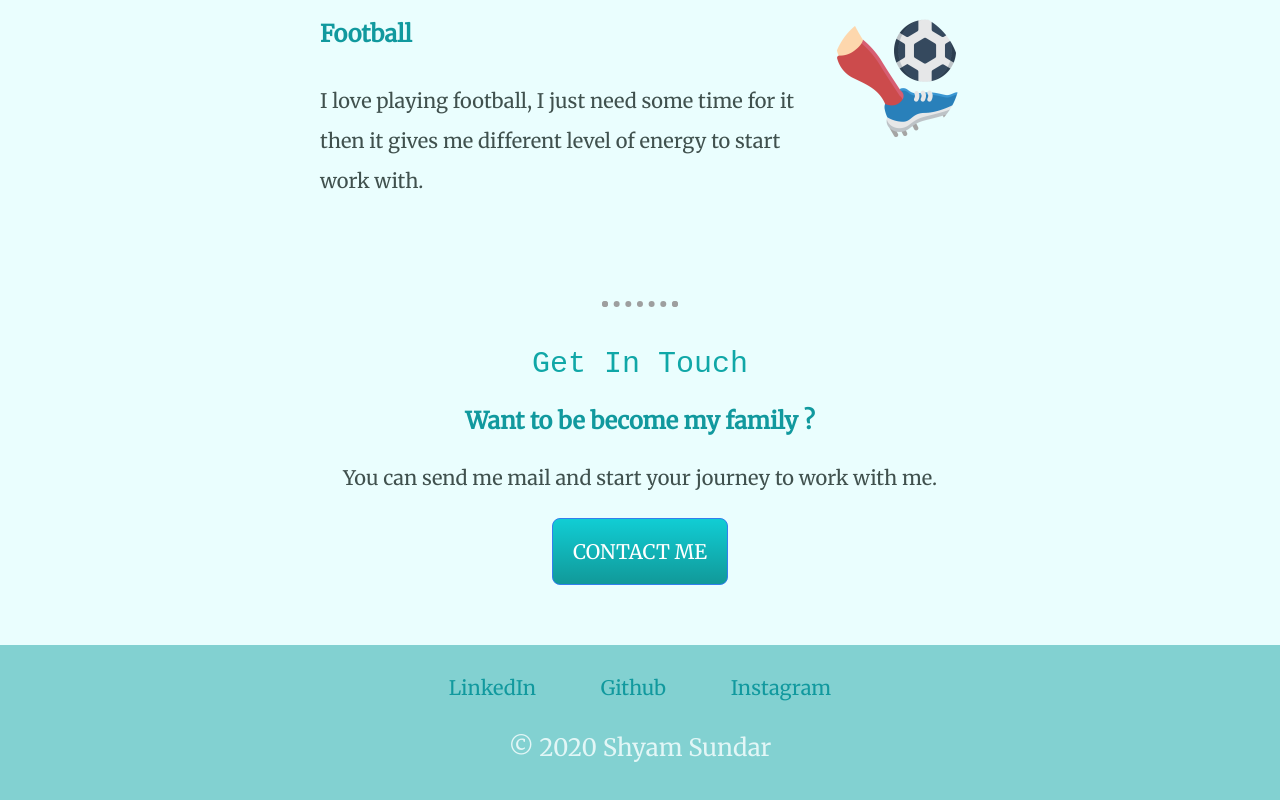
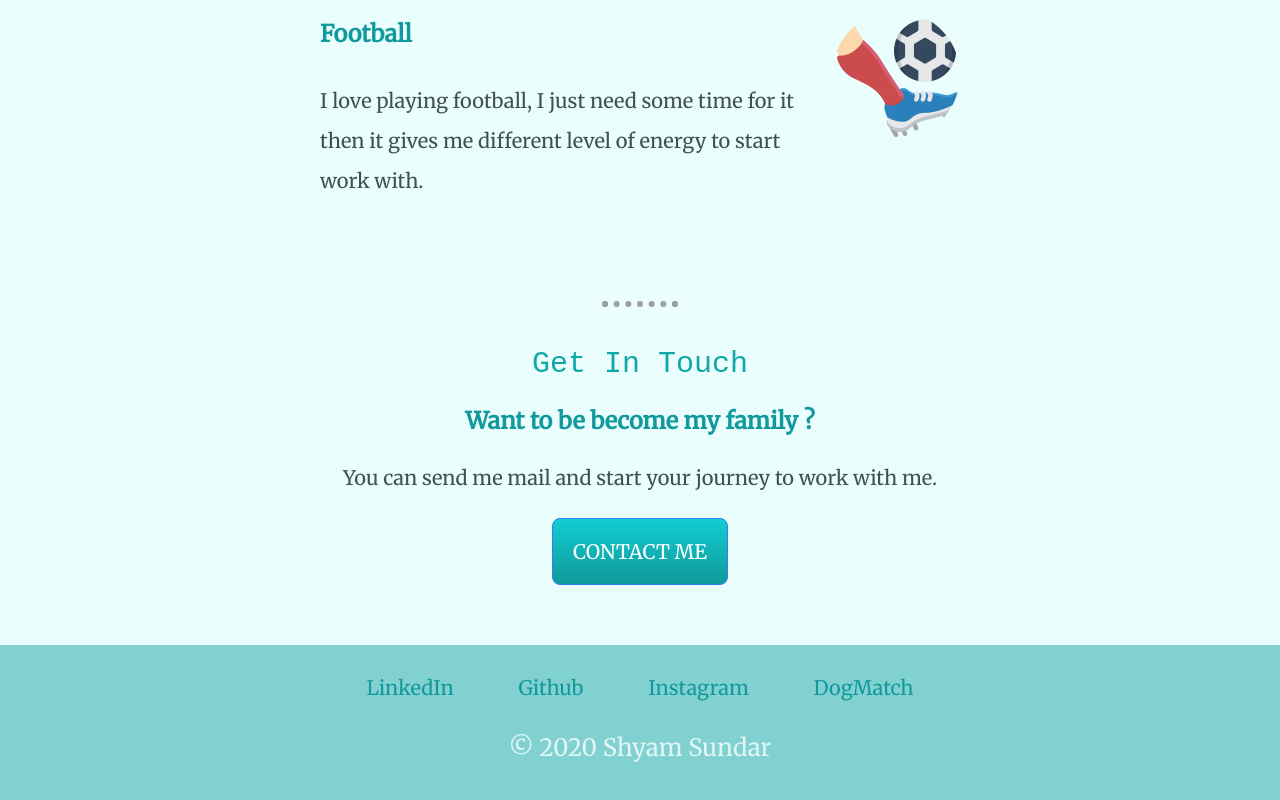
Before and after one commit to mayhsundar/intro, a plain HTML site: page index.html in a window 1280 px wide. Shown: the part 1569-2369 px from the top of the page. Drawn offline with Linux system fonts and the light colour scheme.

Commit message:
Update index.html

```diff
--- a/index.html
+++ b/index.html
@@ -60,6 +60,7 @@
       <a class="footer-link" href="https://www.linkedin.com/in/s4sundar/">LinkedIn</a>
       <a class="footer-link" href="https://github.com/ssundar0/">Github</a>
       <a class="footer-link" href="https://www.instagram.com/blacksundar/">Instagram</a>
+      <a class="footer-link" href="http://mayhsundar.github.io/dogmatch">DogMatch</a>
       <p class="copyright">© 2020 Shyam Sundar</p>
     </div>
   </body>
```
